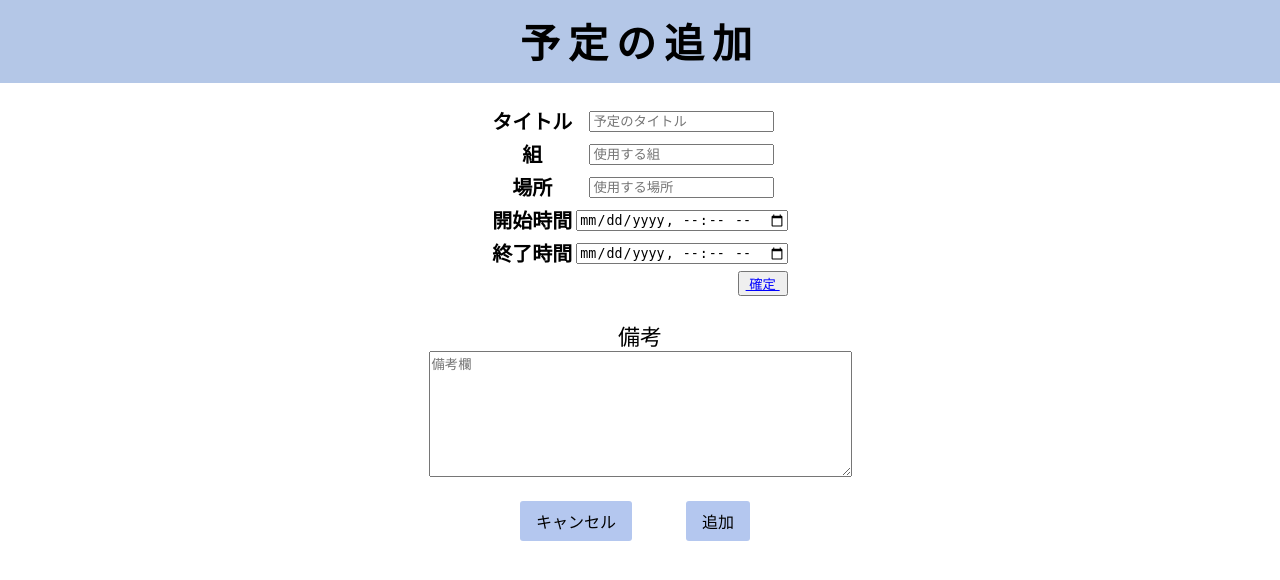
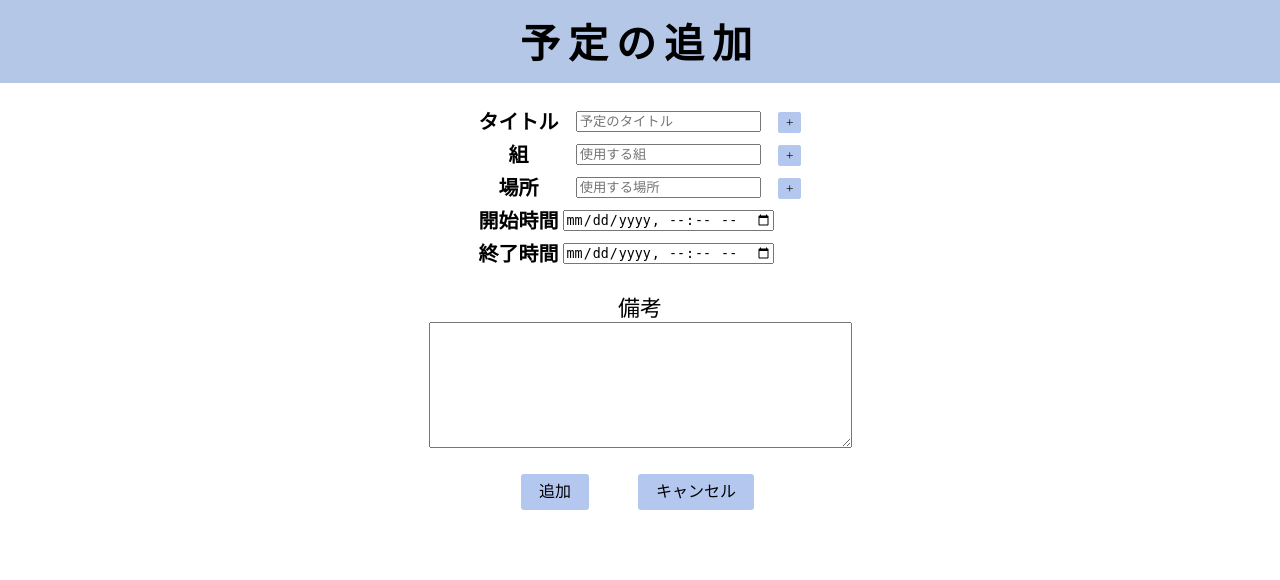
Before and after one commit to Sciencecentury/Eaton-moai, a PHP site: page /addEvent.html in a window 1280 px wide. Shown: the top 580 px of the page. Run offline with PHP 8.4, Linux system fonts and the light colour scheme; some libraries are stand-ins or nearby versions.

Commit message:
追加しました

```diff
--- a/そーす/addEvent.css
+++ b/そーす/addEvent.css
@@ -1,25 +1,3 @@
-/* @charset "UTF-8"; */
-/*
-@media screen and (max-width: 360px * 640px) {
-
-  .title{
-    text-align: center;
-  }
-  .group{
-    text-align: center;
-  }
-}
-
-@media screen and (min-width: 360px * 640px) {
-
-  .title{
-    text-align: center;
-  }
-  .group{
-    text-align: center;
-  }
-} */
-
 body{
     text-align : center;
     margin : 0;
@@ -27,15 +5,13 @@ body{
     font-family : "UD デジタル 教科書体 NP-R";
 }
 
-#title{
+.mainTitle{
     font-family : "UD デジタル 教科書体 NP-R";
-    background: #b4c7e7;
+    background : #b4c7e7;
     letter-spacing : 0.2em;
     font-size : 40px;
-
     padding : 10px 0px;
     margin : 0px 0px 20px 0px;
-
     padding : 0.31em 0em;
 }
 
@@ -43,7 +19,6 @@ body{
     background : #ececec;
     padding : 0px 0px 30px 0px;
     margin : 100px 450px 150px 450px;
-
 }
 
 table {
@@ -52,55 +27,65 @@ table {
     /* margin : 100px 500px 200px 500px; */
 }
 
-#sendButton{
+.sendButton {
+    /* cursor        : pointer;     /* カーソル   */
+    /* transition    : .3s;         /* なめらか変化*/
+    /* box-shadow    : 6px 6px 3px #666666;  /* 影の設定 */
+    text-align : center;      /* 文字位置   */
+    font-family : inherit;
+    font-size : 12pt;
     display : inline-block;
+    padding : 12px 12px;
     padding : 0.5em 1em;
     background : #b4c7ef;
+    line-height : 1em;         /* 1行の高さ  */
+    border : 2px solid #b4c7ef;    /* 枠の指定*/
     text-decoration : none;
     color : #000000;
     border-radius : 3px;
-    margin : 20px;
-    margin-right : 30px;
+    margin : 20px  25px 25px 20px;
 }
 
-#modal-content {
-	width: 40% ;
-	margin: 40% ;
-	padding: 10px 20px ;
-	border: 2px solid #aaa ;
-	background: #fff ;
-	position: fixed ;
-	display: none ;
-	z-index: 2 ;
-
+.addButton {
+    text-align : center;      /* 文字位置   */
+    /* font-family : inherit; */
+    font-size : 10pt;
+    /* display : inline-block; */
+    padding : 1px 6px;
+    /* padding : 0.5em 1em; */
+    background : #b4c7ef;
+    line-height : 1em;         /* 1行の高さ  */
+    border : 2px solid #b4c7ef;    /* 枠の指定*/
+    text-decoration : none;
+    color : #000000;
+    border-radius : 3px;
+    /* margin : 20px  25px 25px 20px; */
 }
 
-#modal-overlay {
-	z-index: 1 ;
-	display: none ;
-	position: fixed ;
-	top: 0 ;
-	left: 0 ;
-	width: 100% ;
-	height: 120% ;
-	background-color: rgba( 0,0,0, 0.75 ) ;
+/* --------------------------------------------------------------------------------------- */
+/* ポップアップ */
+/* ---------------------------------------------------------------------------------------- */
+#layer {
+    display: none;	/* 初期表示は非表示 */
+    position: absolute;
+    left: 0px;
+    top: 0px;
+    width: 100%;
+    height: 100%;
+    background-color: black;
+    opacity: 0.20;
 }
 
-.button-link {
-	color: #00f ;
-	text-decoration: underline ;
+#popup {
+    display: none;	/* 初期表示は非表示 */
+    position : fixed;
+    left: 22%;
+    top: 20%;
+    width: 800px;
+    height: 300px;
+    /* margin-left: -150px;
+    margin-top: -100px; */
+    background-color: white;
+    border-radius: 5px;
+    text-align: center;
 }
-
-.button-link:hover {
-	cursor: pointer ;
-	color: #f00 ;
-}
-#modal-close{
-	background : #b4c7ef;
-	text-decoration : none;
-	color : #000000;
-	border-radius : 3px;
-	padding : 0.5em 1em;
-	margin : 80px 80px 20px 80px;
-	font-size : 20px;
-}
--- a/そーす/addEvent.html
+++ b/そーす/addEvent.html
@@ -1,88 +1,106 @@
 <!DOCTYPE html>
 <html lang = "ja" dir = "ltr">
 <head>
-    <meta charset="utf-8">
+    <meta charset = "utf-8">
     <title>予定追加</title>
     <link type = "text/css" rel = "stylesheet" href = "addEvent.css">
+
+    <script type="text/javascript" src="//ajax.googleapis.com/ajax/libs/jquery/2.1.0/jquery.min.js"></script>
+    <script>
+        $(function(){
+            // show popupボタンクリック時の処理
+            $('#show').click(function(e) {
+                $('#popup, #layer').show();
+            });
+            // レイヤー/ポップアップのcloseボタンクリック時の処理
+            $('#close, #layer').click(function(e) {
+                $('#popup, #layer').hide();
+            });
+        });
+    </script>
+
 </head>
 <body>
-    <h1 id = "title">予定の追加</h1>
-    <div id = "modal-content">
-        <h1> <p style = "font-size : 40px">追加完了</p></h1>
-        <p><a id = "modal-close" class = "button-link">了解</a></p>
-    </div>
-    <!-- <form> -->
+    <h1 class = "mainTitle">予定の追加</h1>
+    <form action = "addEventCheck.php" metdod = "post"  style = "display : inline">
         <table align = "center">
-            <div class = "eventitle">
+            <div class = "evenTitle">
                 <tr>
                     <th>タイトル</th>
-        <th><input type="search" name="title" autocomplete="on" list="title" placeholder="予定のタイトル" required>
-                <datalist id="title">
-                    <option value="ウィキペディア">
-                    <option value="ウィルス対策">
-                    <option value="ウィンドウズ">
+                    <td><input type = "search" name = "eventTitle" autocomplete = "on" list = "optionEventTitle" placeholder = "予定のタイトル" ><!--required-->
+                        <datalist id = "optionEventTitle">
+                            <option value = "ウィキペディア">
+                            <option value = "ウィルス対策">
+                            <option value = "ウィンドウズ">
                         </datalist>
-        </th>
+                    </td>
+                    <td>
+                        <a class = "addButton"  id = "show" class = "button-link" value="show popup">+</a>
+                        <!-- <input type = "button" id = "show" value="show popup"> -->
+                        <div id = "layer"></div>
+                        <div id = "popup">
+                            <div><h1  class = "mainTitle">場所のテンプレートを追加</h1></div>
+                            <br>場所名：<input type = "text" name = "evantName"><br><br><br>
+                            <input class = "sendButton" id = "close" value = "登録" onClick = "alert('重複するテンプレートがあります')">
+                            <input class = "sendButton" id = "close" value = "キャンセル">
+                        </div>
+                    </td>
                 </tr>
             </div>
 
-        <div class = "group">
+            <div class = "className">
                 <tr>
                     <th>組</th>
-        <th><input type="search" name="group" autocomplete="on" list="group" placeholder="使用する組">
-                <datalist id="group">
-                    <option value="さくら">
-                    <option value="ふじ">
-                    <option value="たんぽぽ">
+                    <td><input type = "search" name = "className" autocomplete = "on" list = "optionClassName" placeholder = "使用する組">
+                        <datalist id = "optionClassName">
+                            <option value = "さくら">
+                            <option value = "ふじ">
+                            <option value = "たんぽぽ">
                         </datalist>
-        </th>
+                    </td>
+                    <td>
+                        <a class = "addButton"  id = "modal-open" class = "button-link">+</a>
+                    </td>
                 </tr>
             </div>
 
-        <div class="place">
+            <div class = "place">
                 <tr>
                     <th>場所</th>
-        <th><input type="search" name="place"  autocomplete="on" list="place" placeholder="使用する場所">
-                <datalist id="place">
-                    <option value="職員室">
-                    <option value="運動場">
-                    <option value="給食室">
+                    <td><input type = "search" name = "place"  autocomplete = "on" list = "optionPlace" placeholder = "使用する場所">
+                        <datalist id = "optionPlace">
+                            <option value = "職員室">
+                            <option value = "運動場">
+                            <option value = "給食室">
                         </datalist>
-        </th>
+                    </td>
+                    <td>
+                        <a class = "addButton" id = "modal-open" class = "button-link">+</a>
+                    </td>
                 </tr>
             </div>
 
-        <div class="starttime">
+            <div class = "startTime">
                 <tr>
                     <th>開始時間</th>
-        <th><input type="datetime-local" name = "starttime"></th>
-        </th>
+                    <td><input type = "datetime-local" name = "startTime"></td>
                 </tr>
             </div>
 
-
-        <div class="endtime">
+            <div class = "endTime">
                 <tr>
                     <th>終了時間</th>
-        <th><input type="datetime-local" name = "endtime"></th>
-        </th>
+                    <td><input type = "datetime-local" name  =  "endTime"></td>
                 </tr>
             </div>
 
-        <div class="note">
-        <tr>
-        <td>&nbsp;</td><td  align="right"><input type = "submit" id="modal-open" class="button-link" value = " 確定 "></td>
-        </tr>
+            <div class = "note">
         </table>
-        <label for="note" style = "font-size : 22px;">備考<br></label>
-        <textarea id="note" name="note" cols="50" rows="8" placeholder="備考欄"></textarea><br>
-        </div>
-        <div class="submit">
-        <a href = "#" id = "sendButton">キャンセル</a>
-        <a href = "#" id = "sendButton">追加</a>
-        </div>
-    <!-- </form> -->
-    <script src = "https://ajax.googleapis.com/ajax/libs/jquery/3.4.1/jquery.min.js"></script>
-  <script src="modal.js"></script>
+
+        <label for = "note" style  =  "font-size : 22px;">備考<br></label>
+        <textarea id = "note" name = "note" cols = "50" rows = "8"></textarea><br>
+        <input type = "submit" class = "sendButton" value = "追加">
+    </form>
+    <a href = "calendar.php" class = "sendButton">キャンセル</a>
 </body>
 </html>
--- a/そーす/modal.js
+++ /dev/null
@@ -1,57 +0,0 @@
-$(function(){
-
-	//モーダルウィンドウを出現させるクリックイベント
-	$("#modal-open").click( function(){
-
-		//キーボード操作などにより、オーバーレイが多重起動するのを防止する
-		$( this ).blur() ;	//ボタンからフォーカスを外す
-		if( $( "#modal-overlay" )[0] ) return false ;		//新しくモーダルウィンドウを起動しない (防止策1)
-		//if($("#modal-overlay")[0]) $("#modal-overlay").remove() ;		//現在のモーダルウィンドウを削除して新しく起動する (防止策2)
-
-		//オーバーレイを出現させる
-		$( "body" ).append( '<div id="modal-overlay"></div>' ) ;
-
-		centeringModalSyncer() ;
-
-		//コンテンツをフェードインする
-		$( "#modal-content,#modal-overlay").fadeIn( "slow" ) ;
-
-		//[#modal-overlay]、または[#modal-close]をクリックしたら…
-		$( "#modal-overlay,#modal-close" ).unbind().click( function(){
-
-		//[#modal-content]と[#modal-overlay]をフェードアウトした後に…
-			$( "#modal-content,#modal-overlay" ).fadeOut( "slow" , function(){
-
-			//[#modal-overlay]を削除する
-				$('#modal-overlay').remove() ;
-
-			} ) ;
-
-		} ) ;
-
-
-
-		$( window ).resize( centeringModalSyncer ) ;
-
-		//センタリングを実行する関数
-		function centeringModalSyncer() {
-
-			//画面(ウィンドウ)の幅、高さを取得
-			var w = $( window ).width() ;
-			var h = $( window ).height() ;
-
-			// コンテンツ(#modal-content)の幅、高さを取得
-			// jQueryのバージョンによっては、引数[{margin:true}]を指定した時、不具合を起こします。
-			var cw = $( "#modal-content" ).outerWidth( true );
-			var ch = $( "#modal-content" ).outerHeight( true );
-			//var cw = $( "#modal-content" ).outerWidth();
-			//var ch = $( "#modal-content" ).outerHeight();
-
-			//センタリングを実行する
-			$("#modal-content").css( {"left": ((w - cw)/2) + "px","top": ((h - ch)/2) + "px"} ) ;
-
-		}
-
-
-	} ) ;
-} ) ;
```
Also changed, not shown: そーす/addEventName.html (deleted, +0 -13 lines), そーす/login.css (+18 -11 lines), そーす/loginCheck.php (+7 -4 lines), そーす/menu.php (deleted, +0 -25 lines), そーす/testHtml.css (deleted, +0 -17 lines), そーす/btn.png (deleted), そーす/calendar.css (line endings or trailing spaces), そーす/calendar.php (line endings or trailing spaces), そーす/menu.js (line endings or trailing spaces), そーす/signUp.css (line endings or trailing spaces), そーす/signUp.html (line endings or trailing spaces), そーす/test.png (deleted). Lines whose indentation alone changed are shown as unchanged.
